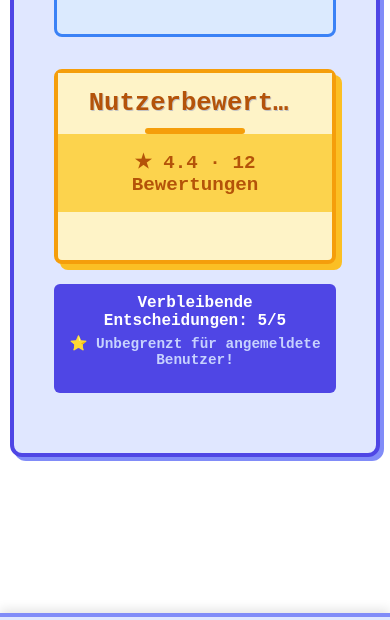
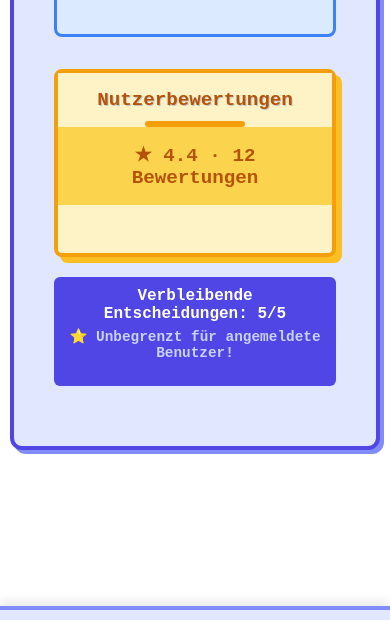
Before and after one commit to JJ67832/interrogation.ai, a website: page public/html/glücksrad.html in a window 390 px wide. Shown: the part 2529-3149 px from the top of the page. Drawn offline with Linux system fonts and the light colour scheme; no server answers.

Commit message:
Update glücksrad-style.css

```diff
--- a/public/css/glücksrad-style.css
+++ b/public/css/glücksrad-style.css
@@ -537,7 +537,7 @@
   /* Bei sehr kleinen Displays Schrift leicht reduzieren */
   @media (max-width: 480px) {
     .rating-header h2 {
-      font-size: 1.6rem !important;
+      font-size: 1.2rem !important;
       padding: 0 15px;
     }
   }
```
